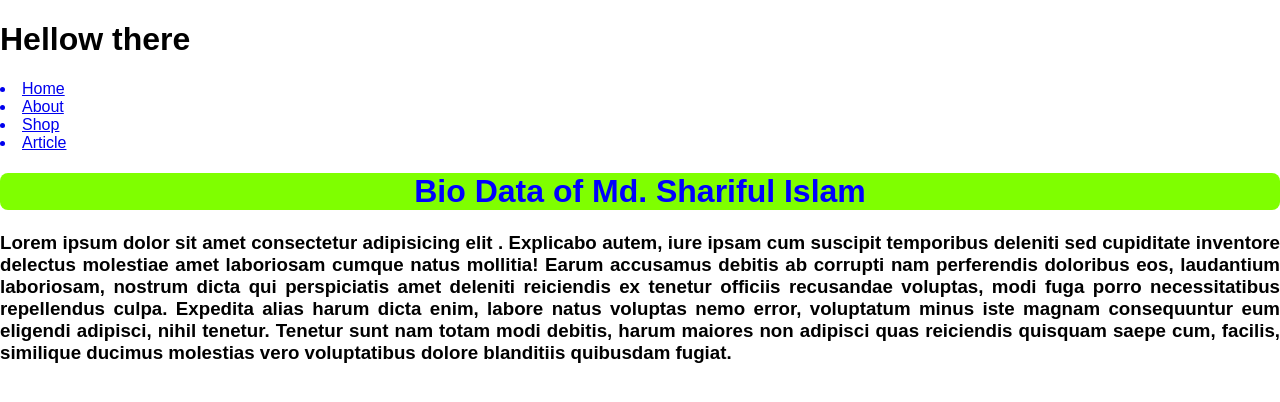
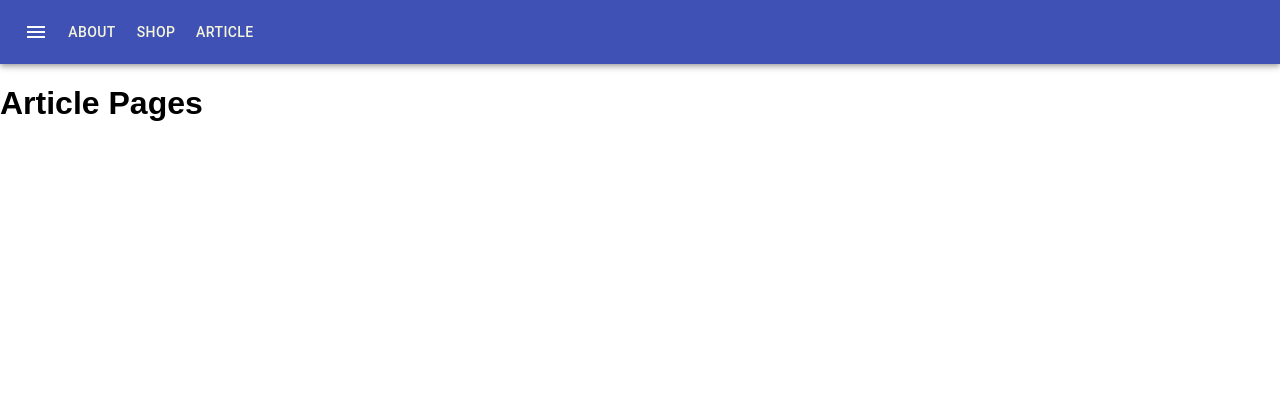
Before and after one commit to Sharifulz/ReactMaterialDesign, a React (Create React App) app: page /article in a window 1280 px wide. Shown: the top 402 px of the page. Built offline with nearby package versions, Linux system fonts and the light colour scheme.

Commit message:
Menu option added with route different pages

```diff
--- a/src/App.js
+++ b/src/App.js
@@ -1,5 +1,5 @@
 import React, { Component } from "react";
-import NavBar from "./Component/nav";
+import MyNavBar from "./Component/navbar/nav";
 import Home from "./Component/pages/home";
 import Shop from "./Component/pages/shop";
 import Article from "./Component/article";
@@ -9,9 +9,8 @@ class App extends Component {
   render() {
     return (
       <Router>
-        <h1>Hellow there</h1>
         <Switch>
-          <Route path="/" exact component={NavBar}></Route>
+          <Route path="/" exact component={MyNavBar}></Route>
           <Route path="/about" component={Home}></Route>
           <Route path="/shop" component={Shop}></Route>
           <Route path="/article" component={Article}></Route>
--- a/src/Component/article.jsx
+++ b/src/Component/article.jsx
@@ -1,30 +1,15 @@
-import React, { Component } from 'react';
-import './article.css'
-import {Link} from 'react-router-dom';
+import React, { Component } from "react";
+import "./article.css";
+import { Link } from "react-router-dom";
+import MyNavBar from "./navbar/nav";
 
 class Article extends Component {
-    state = {  }
+  state = {};
   render() {
     return (
       <div>
-                <Link to="/"><li>Home</li></Link>
-                 <Link to="/about"><li>About</li></Link>
-                    <Link to="/shop"><li>Shop</li></Link>
-                    <Link to="/article"><li>Article</li></Link>
-                <h1 className="h1tag">Bio Data of Md. Shariful Islam</h1>
-                <h3 className="h3tag">Lorem ipsum dolor sit amet consectetur adipisicing elit
-                . Explicabo autem, iure ipsam cum suscipit temporibus deleniti sed
-                cupiditate inventore delectus molestiae amet laboriosam cumque
-                natus mollitia! Earum accusamus debitis ab corrupti nam perferendis
-                doloribus eos, laudantium laboriosam, nostrum dicta qui perspiciatis
-                 amet deleniti reiciendis ex tenetur officiis recusandae voluptas,
-                 modi fuga porro necessitatibus repellendus culpa. Expedita alias
-                 harum dicta enim, labore natus voluptas nemo error, voluptatum minus
-                  iste magnam consequuntur eum eligendi adipisci, nihil tenetur.
-                  Tenetur sunt nam totam modi debitis, harum maiores non adipisci
-                   quas reiciendis quisquam saepe cum, facilis, similique ducimus molestias
-                    vero voluptatibus dolore blanditiis quibusdam fugiat.
-                    </h3>
+        <MyNavBar />
+        <h1>Article Pages</h1>
       </div>
     );
   }
--- a/src/Component/nav.jsx
+++ /dev/null
@@ -1,20 +0,0 @@
-import React, { Component } from 'react';
-import {Link} from 'react-router-dom';
-
-
-class NavBar extends Component {
-  render() {
-    return (
-      <nav>
-        <ul>
-          <Link to="/"><li>Home</li></Link>
-          <Link to="/about"><li>About</li></Link>
-          <Link to="/shop"><li>Shop</li></Link>
-          <Link to="/article"><li>Article</li></Link>
-        </ul>
-      </nav>
-    );
-  }
-}
-
-export default NavBar;
--- /dev/null
+++ b/src/Component/navbar/nav.css
@@ -0,0 +1,6 @@
+.button-text {
+  border-radius: 10px;
+  color: beige;
+  text-align: center;
+  text-decoration-style: none;
+}
--- /dev/null
+++ b/src/Component/navbar/nav.jsx
@@ -0,0 +1,33 @@
+import React, { Component } from "react";
+import AppBar from "@material-ui/core/AppBar";
+import Toolbar from "@material-ui/core/Toolbar";
+import IconButton from "@material-ui/core/IconButton";
+import MenuIcon from "@material-ui/icons/Menu";
+import Button from "@material-ui/core/Button";
+import { Link } from "react-router-dom";
+import "./nav.css";
+
+class MyNavBar extends Component {
+  render() {
+    return (
+      <AppBar position="static">
+        <Toolbar>
+          <IconButton edge="start" color="inherit" aria-label="menu">
+            <MenuIcon />
+          </IconButton>
+          <Link to="/about" className="button-text">
+            <Button color="inherit">About</Button>
+          </Link>
+          <Link to="/shop" className="button-text">
+            <Button color="inherit">Shop</Button>
+          </Link>
+          <Link to="/article" className="button-text">
+            <Button color="inherit">Article</Button>
+          </Link>
+        </Toolbar>
+      </AppBar>
+    );
+  }
+}
+
+export default MyNavBar;
--- a/src/Component/pages/home.jsx
+++ b/src/Component/pages/home.jsx
@@ -1,15 +1,13 @@
-import React, { Component } from 'react';
-import {Link} from 'react-router-dom';
+import React, { Component } from "react";
+import { Link } from "react-router-dom";
+import MyNavBar from "../navbar/nav";
 
 class Home extends Component {
   render() {
     return (
       <div>
-        <Link to="/"><li>Home</li></Link>
-                 <Link to="/about"><li>About</li></Link>
-                    <Link to="/shop"><li>Shop</li></Link>
-                    <Link to="/article"><li>Article</li></Link>
-       <h1>About Page</h1>
+        <MyNavBar></MyNavBar>
+        <h1>Home Pages</h1>
       </div>
     );
   }
--- a/src/Component/pages/shop.jsx
+++ b/src/Component/pages/shop.jsx
@@ -1,15 +1,13 @@
-import React, { Component } from 'react';
-import {Link} from 'react-router-dom';
+import React, { Component } from "react";
+import { Link } from "react-router-dom";
+import MyNavBar from "../navbar/nav";
 
 class Shop extends Component {
   render() {
     return (
       <div>
-        <Link to="/"><li>Home</li></Link>
-                 <Link to="/about"><li>About</li></Link>
-                    <Link to="/shop"><li>Shop</li></Link>
-                    <Link to="/article"><li>Article</li></Link>
-       <h1>Shop Page</h1>
+        <MyNavBar></MyNavBar>
+        <h1>Shop Pages</h1>
       </div>
     );
   }
```
Also changed, not shown: src/Component/NavBar.js (+21 -18 lines). Lines whose indentation alone changed are shown as unchanged.
